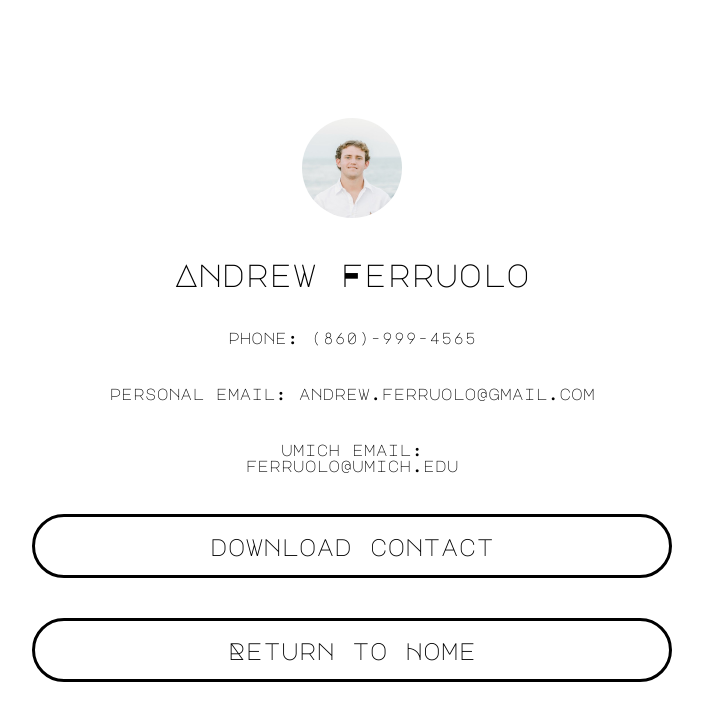
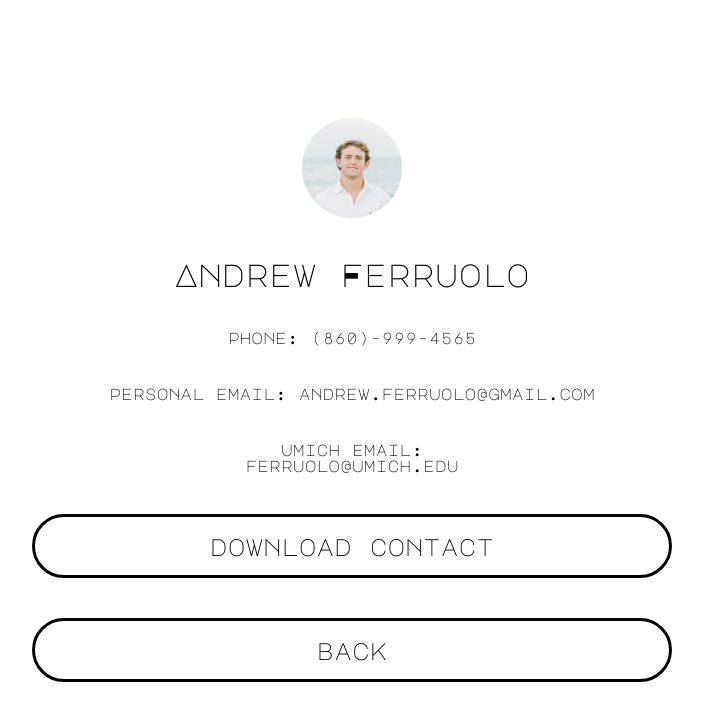
Before and after one commit to Ferruolo/my-links-page, a Next.js app: page /ContactCard in a window 1280 px wide. Shown: the top 720 px of the page, without its empty margins (288-991 px from the left). Built offline with nearby package versions, Linux system fonts and the light colour scheme.

Commit message:
last minute changes

```diff
--- a/pages/ContactCard.js
+++ b/pages/ContactCard.js
@@ -34,7 +34,7 @@ export default function ContactCard() {
 
 
 
-        <LinkButton text={"Return to Home"} link={'/'}/>
+        <LinkButton text={"back"} link={'/'}/>
     </main>
 
 }
```
